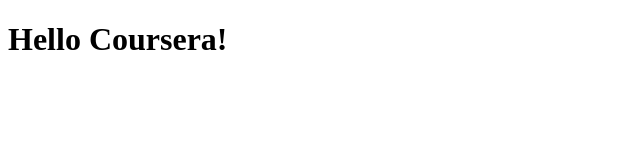
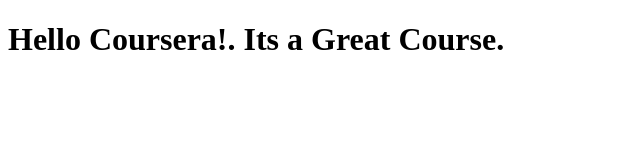
Before and after one commit to nahidmubin/coursera-test, a plain HTML site: page site/index.html in a window 1280 px wide. Shown: the whole page, without its empty margins (0-640 px from the left). Drawn offline with Linux system fonts and the light colour scheme.

Commit message:
Small addition to our page content.

```diff
--- a/site/index.html
+++ b/site/index.html
@@ -4,6 +4,6 @@
     <title>Hello Coursera!</title>
 </head>
 <body>
-<h1>Hello Coursera!</h1>
+<h1>Hello Coursera!. Its a Great Course.</h1>
 </body>
 </html>
```
